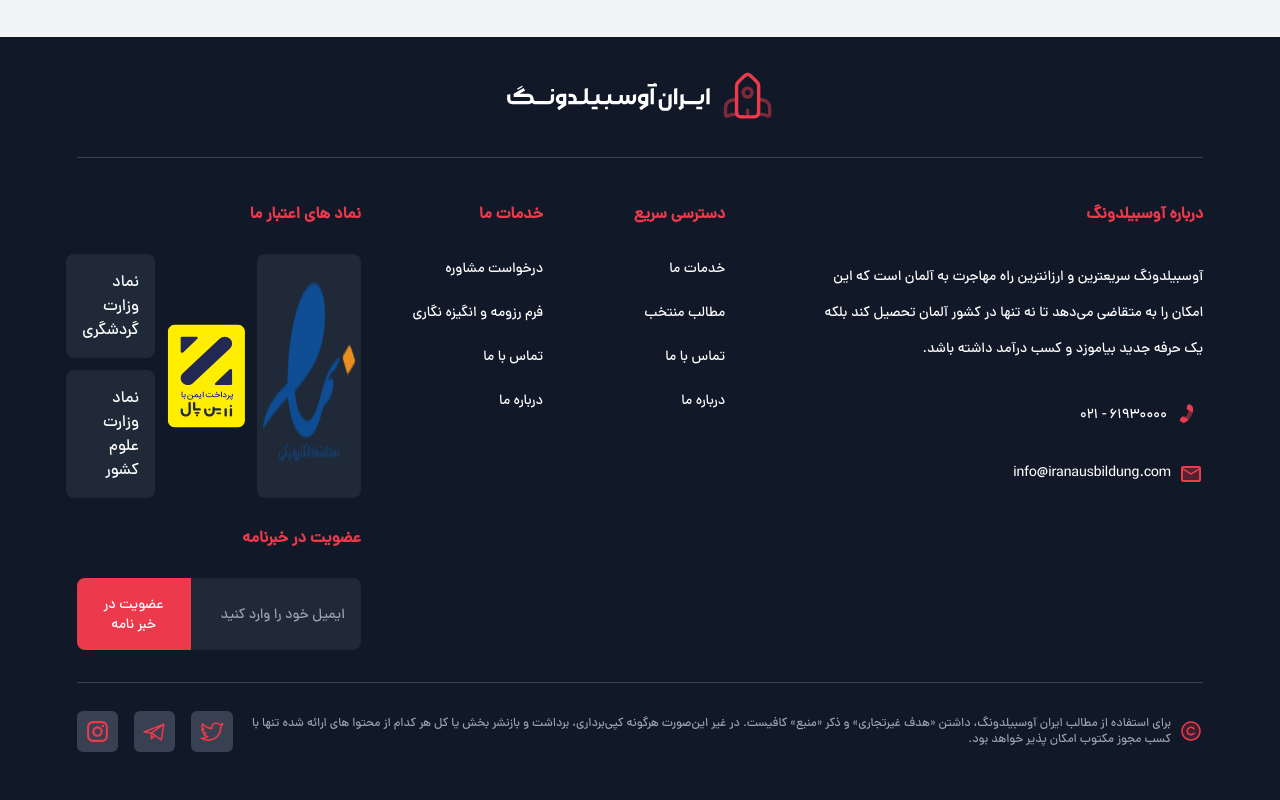
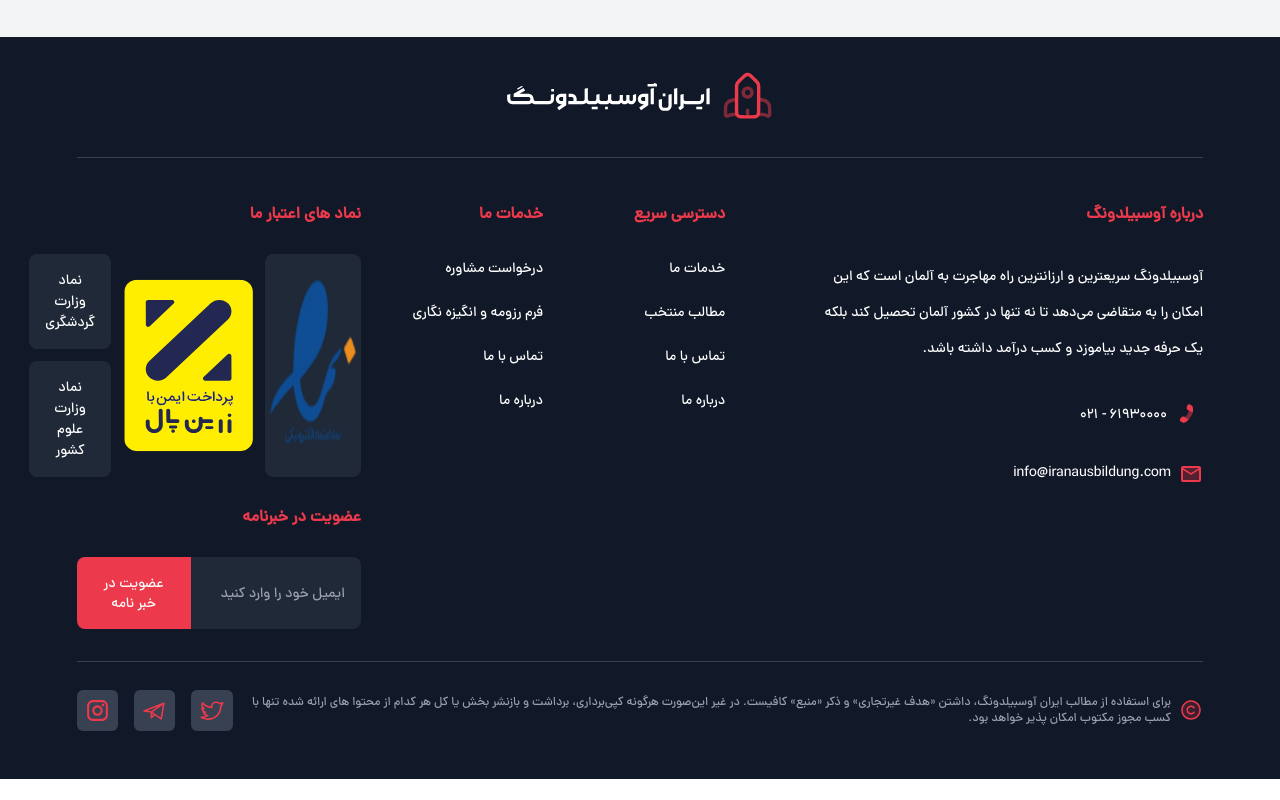
Before and after one commit to alimansoo/IranAusbildungFront, a React (Create React App) app: page / in a window 1280 px wide. Shown: the part 5075-5875 px from the top of the page. After the commit the page ends 5854 px from the top, so only its background shows below. Built offline with nearby package versions, Linux system fonts and the light colour scheme.

Commit message:
Develope pages (#6)
* develope first page and images

* add about_us page and contact_us and navbar and nav_auth

* create about_us page

* create faq page

* update about us page

* add login page

* add register page

* some edit pages and components

* edit footer

```diff
--- a/src/components/footer.jsx
+++ b/src/components/footer.jsx
@@ -45,11 +45,11 @@
                 <div className='inline-flex flex-col gap-7 text-white text-right w-2/6'>
                     <h6 className='text-primary-default text-md font-bold'>نماد های اعتبار ما</h6>
                     <div className='inline-flex gap-3'>
-                    <img src={enamad} alt='' className='bg-gray-800 rounded-lg ' />
-                    <img src={zarinpal} alt='' className='w-[92px]' />
-                    <div className='inline-flex flex-col gap-3'>
-                        <span className='bg-gray-800 px-4 py-4 rounded-lg'>نماد وزارت گردشگری</span>
-                        <span className='bg-gray-800 px-4 py-4 rounded-lg'>نماد وزارت علوم کشور</span>
+                    <img src={enamad} alt='' className='bg-gray-800 rounded-lg w-[96px] h-full' />
+                    <img src={zarinpal} alt='' className='w-[130px] h-full'/>
+                    <div className='inline-flex flex-col gap-3 w-full'>
+                        <span className='w-full text-center bg-gray-800 px-4 py-4 rounded-lg text-[14px]'>نماد وزارت گردشگری</span>
+                        <span className='w-full text-center bg-gray-800 px-4 py-4 rounded-lg text-[14px]'>نماد وزارت علوم کشور</span>
                     </div>
                     </div>
                     <h6 className='text-primary-default text-md font-bold'>عضویت در خبرنامه</h6>
```
